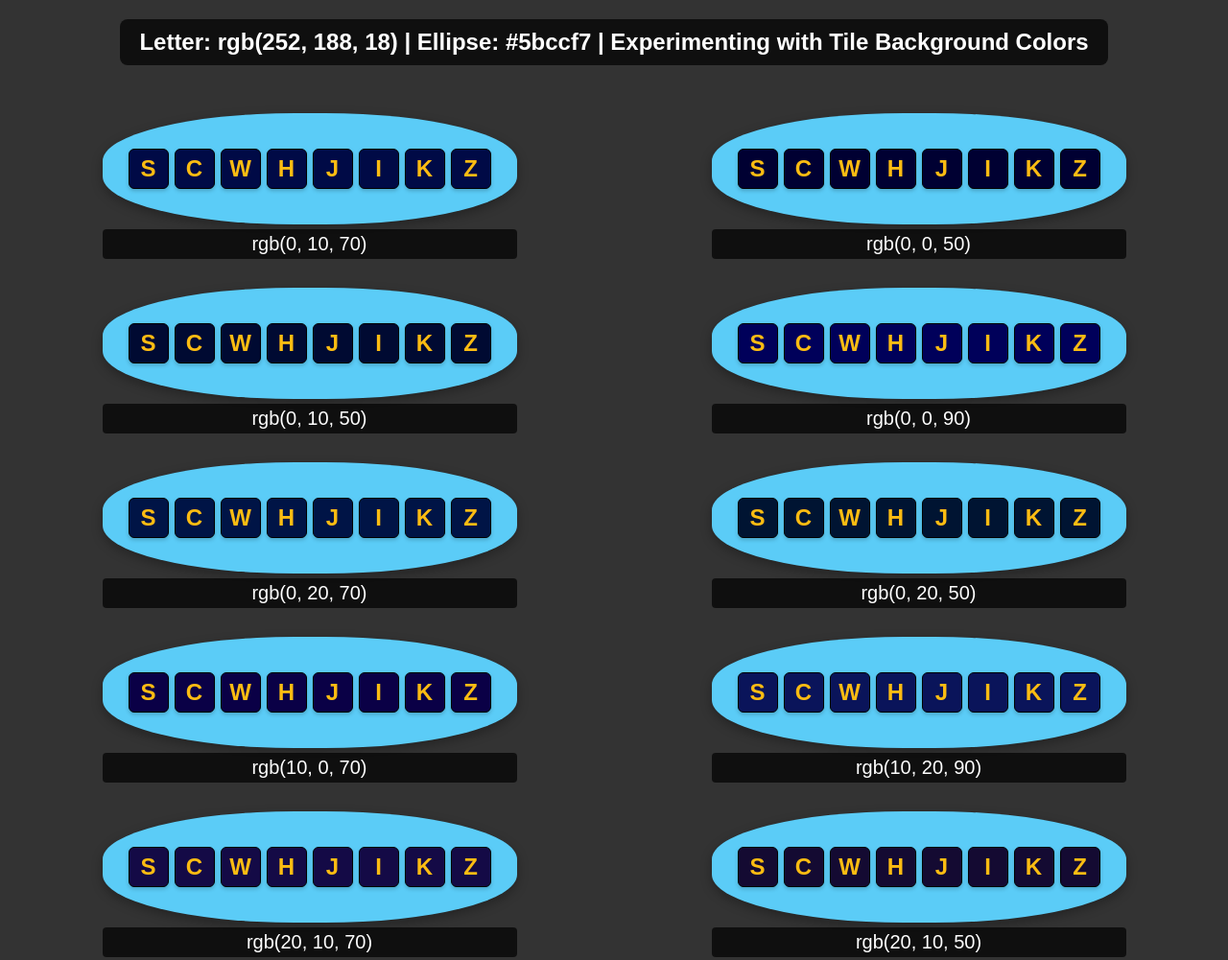
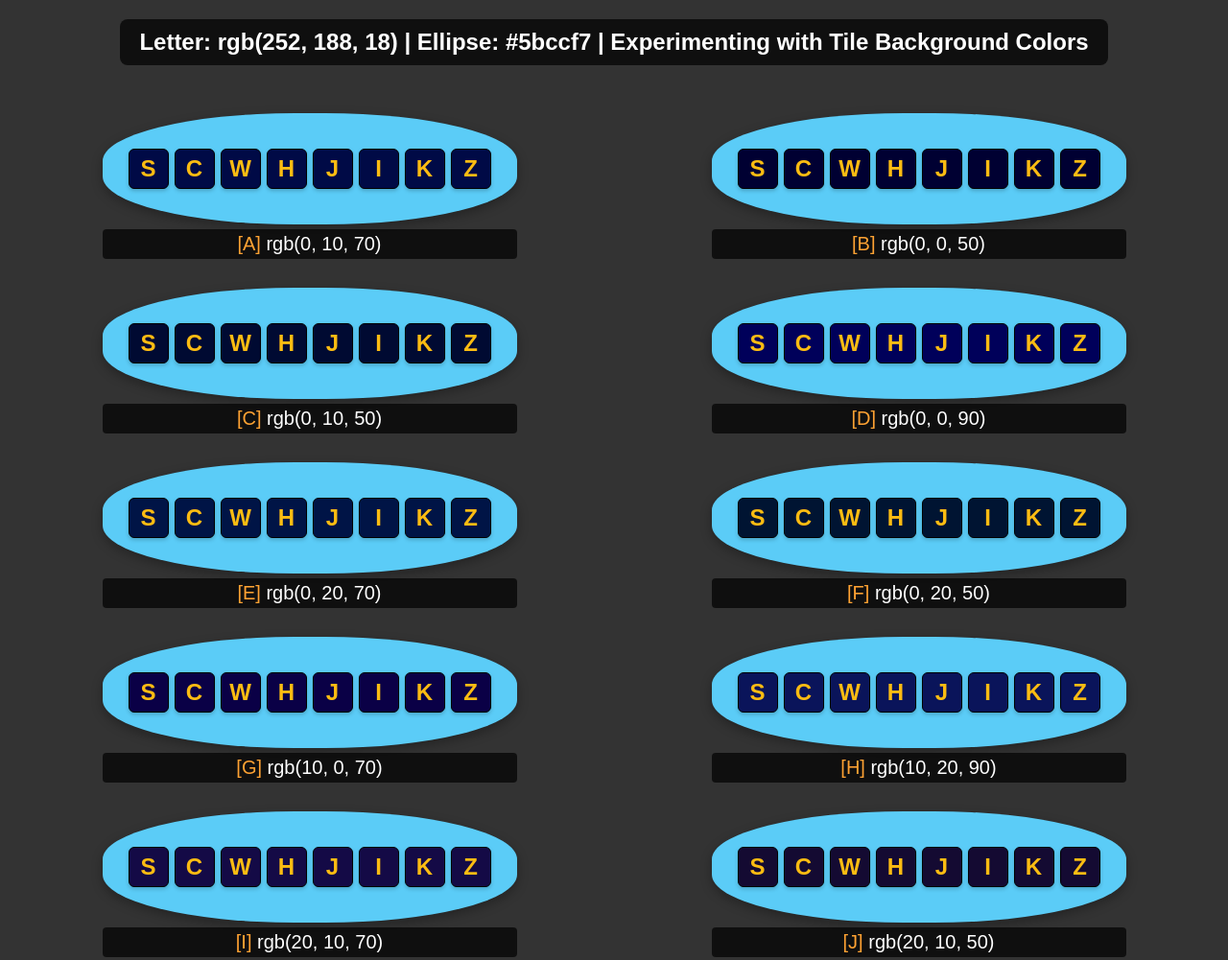
Before and after one commit to teraspora/xcolour, a plain HTML site: page tile_variations_5.html in a window 1280 px wide. Shown: the whole page at 96% size. Drawn offline with Linux system fonts and the light colour scheme.

Commit message:
Add index letters to ellipses

```diff
--- a/tile_variations_5.html
+++ b/tile_variations_5.html
@@ -181,7 +181,7 @@
                     <div class="letter-tile" style="background-color: ${color.value}">K</div>
                     <div class="letter-tile" style="background-color: ${color.value}">Z</div>
                 </div>
-                <div class="color-label">${color.value}</div>
+                <div class="color-label"><span style="color:#ffa233;">[${String.fromCharCode(index + 65)}]</span>   ${color.value}</div>
             `;
             body.appendChild(div);
         });
```
